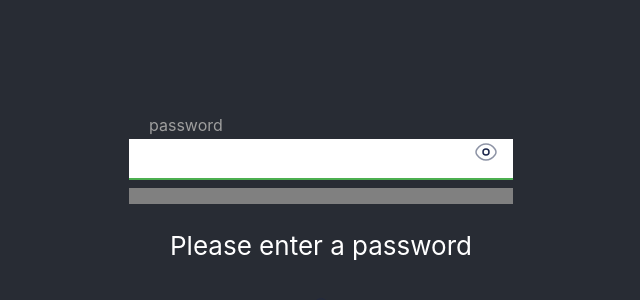
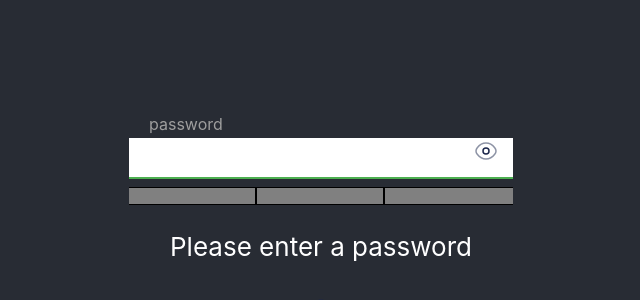
Before and after one commit to illiakornyk/password_strength, a React (Create React App) app: page / in a window 1280 px wide. Shown: the part 176-476 px from the top of the page, without its empty margins (319-959 px from the left). Built offline with nearby package versions, Linux system fonts and the light colour scheme.

Commit message:
feat: change styles of `statusBar`

```diff
--- a/src/components/statusBars/styles.module.scss
+++ b/src/components/statusBars/styles.module.scss
@@ -2,3 +2,12 @@
   display: grid;
   grid-template-columns: repeat(3, 1fr);
 }
+
+.status-bars > div {
+  border-top: 1px solid black;
+  border-bottom: 1px solid black;
+}
+
+.status-bars > div:not(:last-child) {
+  border-right: 2px solid black;
+}
```
